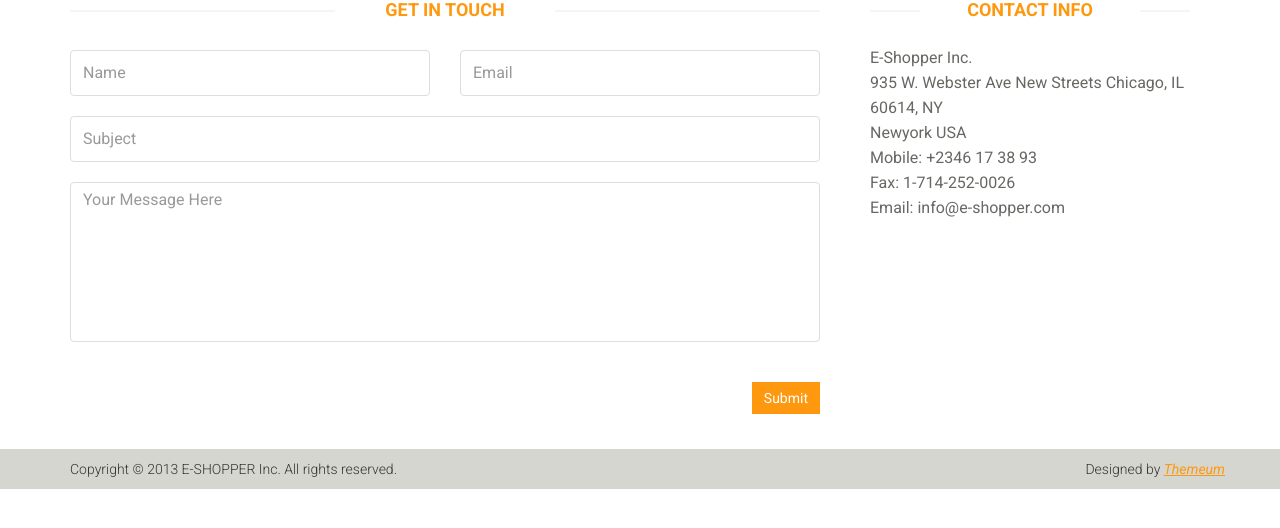
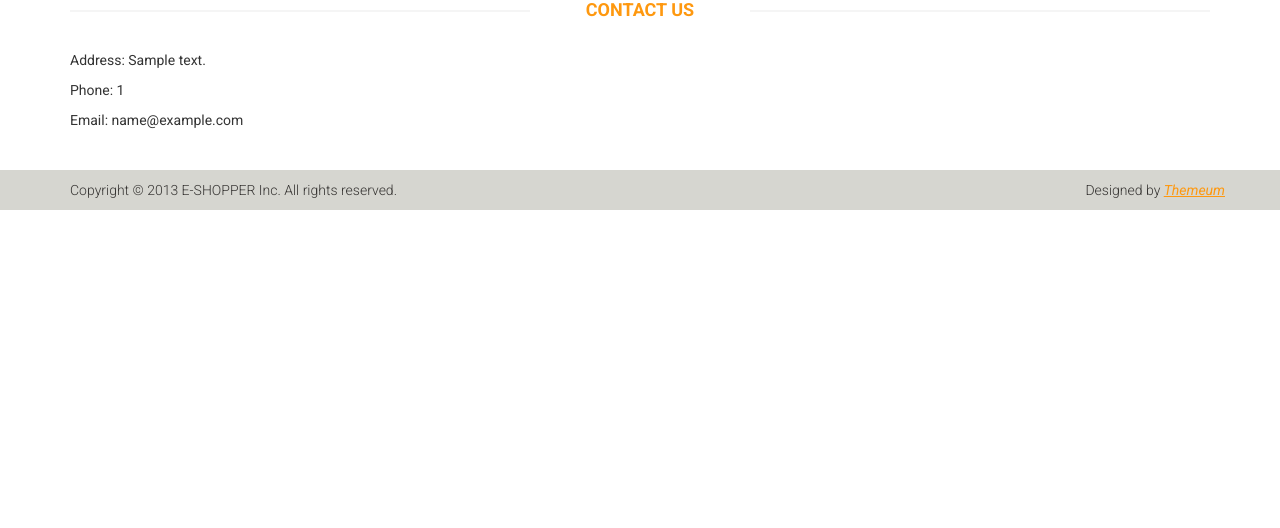
Before and after one commit to kmlxn/clothes, a Django app: template catalog/templates/catalog/contact.html in a window 1280 px wide. Shown: the part 207-735 px from the top of the page. Run offline with Django 3.2, Linux system fonts and the light colour scheme; the template is opened without the code that fills it: most values are stand-ins (such as "Sample title", 1, 10 or a date in 2020).

Commit message:
Can set contact page's content in admin panel.

```diff
--- a/catalog/templates/catalog/contact.html
+++ b/catalog/templates/catalog/contact.html
@@ -1,48 +1,22 @@
 {% extends 'catalog/base.html' %}
 
 {% block main %}
-    <div id="contact-page" class="container">
-        <div class="bg">
-            <div class="row">
-                <div class="col-sm-8">
-                    <div class="contact-form">
-                        <h2 class="title text-center">Get In Touch</h2>
-                        <div class="status alert alert-success" style="display: none"></div>
-                        <form id="main-contact-form" class="contact-form row" name="contact-form" method="post">
-                            <div class="form-group col-md-6">
-                                <input type="text" name="name" class="form-control" required="required" placeholder="Name">
-                            </div>
-                            <div class="form-group col-md-6">
-                                <input type="email" name="email" class="form-control" required="required" placeholder="Email">
-                            </div>
-                            <div class="form-group col-md-12">
-                                <input type="text" name="subject" class="form-control" required="required" placeholder="Subject">
-                            </div>
-                            <div class="form-group col-md-12">
-                                <textarea name="message" id="message" required="required" class="form-control" rows="8" placeholder="Your Message Here"></textarea>
-                            </div>
-                            <div class="form-group col-md-12">
-                                <input type="submit" name="submit" class="btn btn-primary pull-right" value="Submit">
-                            </div>
-                        </form>
-                    </div>
-                </div>
-                <div class="col-sm-4">
-                    <div class="contact-info">
-                        <h2 class="title text-center">Contact Info</h2>
-                        <address>
-                            <p>E-Shopper Inc.</p>
-                            <p>935 W. Webster Ave New Streets Chicago, IL 60614, NY</p>
-                            <p>Newyork USA</p>
-                            <p>Mobile: +2346 17 38 93</p>
-                            <p>Fax: 1-714-252-0026</p>
-                            <p>Email: info@e-shopper.com</p>
-                        </address>
-                    </div>
+<div class="container">
+    <div class="bg">
+        <div class="row">
+            <div class="col-sm-12">
+                <div class="about-us-content">
+                    <h2 class="title text-center">Contact <strong>Us</strong></h2>
+                    <address>
+                        <p>Address: {{ address }}</p>
+                        <p>Phone: {{ phone_number }}</p>
+                        <p>Email: {{ email }}</p>
+                    </address>
                 </div>
             </div>
         </div>
     </div>
+ </div>
 {% endblock %}
 
 {% block scripts %}
```
Also changed, not shown: catalog/views.py (+6 -1 lines).
